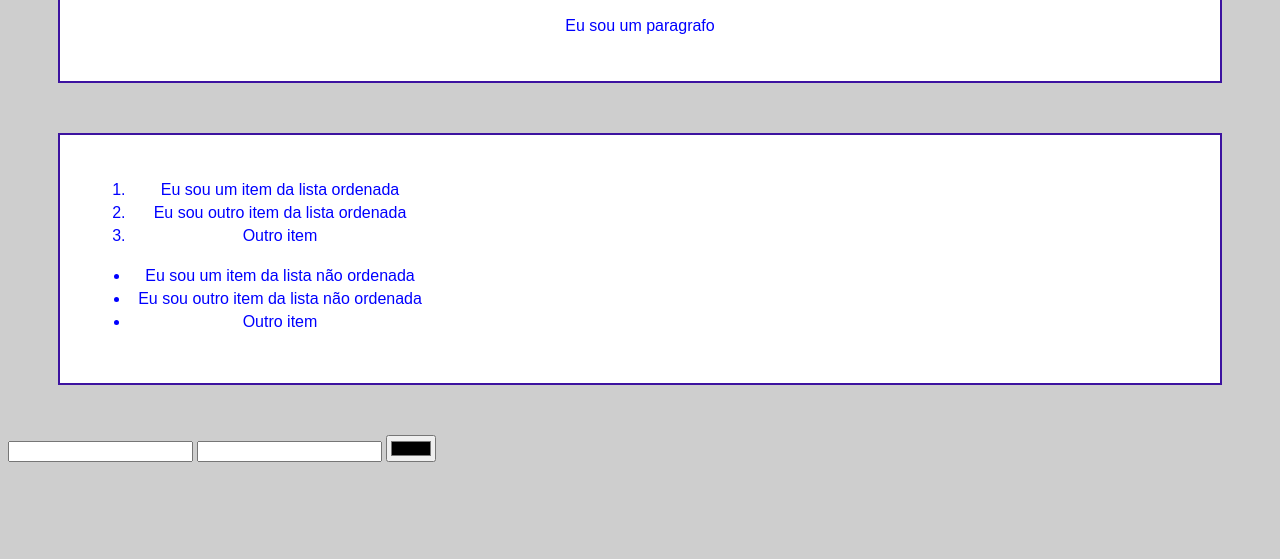
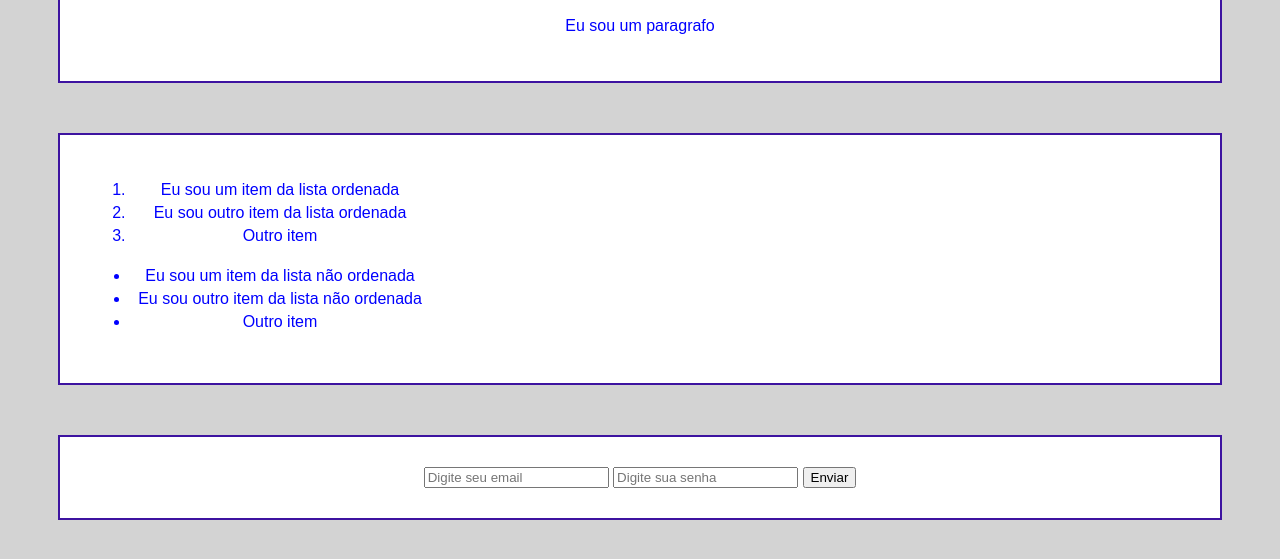
Before and after one commit to rafaelrmts/ceub-programacaoweb, a plain HTML site: page index.html in a window 1280 px wide. Shown: the part 193-752 px from the top of the page. Drawn offline with Linux system fonts and the light colour scheme.

Commit message:
Alterações

```diff
--- a/index.html
+++ b/index.html
@@ -29,8 +29,11 @@
         </ul>
     </div>
     <!-- Alguns inputs -->
-    <input type="text">
-    <input type="text">
-    <input type="color">
+    <div class="container-input">
+        <input type="text" placeholder="Digite seu email">
+        <input type="password" placeholder="Digite sua senha">
+        <input type="submit" value="Enviar">
+    </div>
+    <script src="script.js"></script>
 </body>
 </html>
--- a/style.css
+++ b/style.css
@@ -1,9 +1,10 @@
 html {
-    background-color: rgb(206, 206, 206);
+    background-color: rgb(211, 211, 211);
+    font-family: Arial, Helvetica, sans-serif;
 }
 
 div {
-    background-color: #fff;
+    background-color: #FFF;
     text-align: center;
     margin: 50px auto;
     max-width: 1100px;
@@ -14,7 +15,7 @@ div {
 }
 
 ol, ul {
-    background-color: #fff;
+    background-color: #FFF;
     width: 300px;
     height: 70px;
 }
```
Also changed, not shown: script.js (added).
